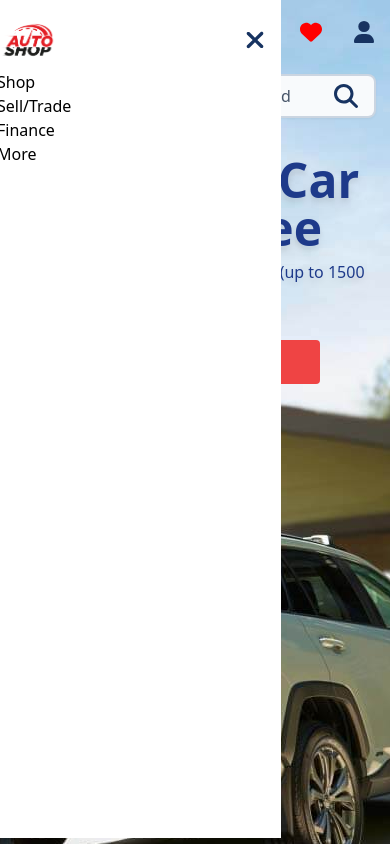
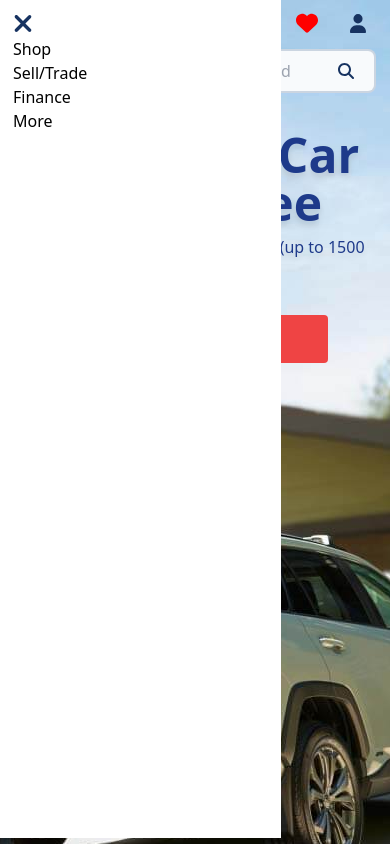
Before and after one commit to 5F8575tree/landing-page-next, a Next.js app: page / in a window 390 px wide. Both pictures are taken after a click on the picture 26 px from the left and 32 px from the top of the page. Built offline with nearby package versions, Linux system fonts and the light colour scheme.

Commit message:
tidy mobile view layout

```diff
--- a/src/components/Button.jsx
+++ b/src/components/Button.jsx
@@ -1,7 +1,7 @@
 const Button = () => {
   return (
     <div className="flex justify-center">
-      <button className="text-center text-white text-sm font-normal bg-red-500 hover:bg-red-400 py-3 px-20 rounded mt-8 sm:drop-shadow-lg">
+      <button className="text-center text-white font-bold bg-red-500 hover:bg-red-400 py-3 px-20 rounded mt-8 sm:drop-shadow-lg">
         SEARCH CARS
       </button>
     </div>
--- a/src/components/Hero.jsx
+++ b/src/components/Hero.jsx
@@ -30,7 +30,11 @@ const Hero = () => {
       className="w-screen h-screen xl:px-48 lg:px-16 md:px-8 sm:px-4 px-4"
       id="hero-image"
     >
-      {isSmallScreen ? <NavbarMobile /> : <Navbar />}
+      {isSmallScreen ? (
+        <NavbarMobile isSmallScreen={isSmallScreen} />
+      ) : (
+        <Navbar />
+      )}
       <Searchbar />
       <div className="h-4/6 flex flex-col md:items-start md:justify-center sm:justify-start mt-10">
         <h2
--- a/src/components/LocationSection.jsx
+++ b/src/components/LocationSection.jsx
@@ -1,13 +1,14 @@
 import Image from "next/image";
 import { useState, useRef } from "react";
 
-const LocationSection = () => {
+const LocationSection = ({ isSmallScreen }) => {
   const [menuOpen, setMenuOpen] = useState(false);
 
   const menuRef = useRef(null);
 
   let timeoutId;
 
+  // small screens and above
   const onHover = () => {
     clearTimeout(timeoutId);
     setMenuOpen(true);
@@ -24,6 +25,11 @@ const LocationSection = () => {
     }, 100);
   };
 
+  //mobile screens
+  const handleOnClick = () => {
+    setMenuOpen(!menuOpen);
+  };
+
   return (
     <li
       className="relative list-none"
@@ -36,8 +42,10 @@ const LocationSection = () => {
           className="
             flex-cols
             absolute
-            -bottom-72
-            right-0
+            top-5
+            sm:-bottom-72
+            -right-8
+            sm:right-0
             w-72
             bg-white
             p-3
@@ -77,10 +85,14 @@ const LocationSection = () => {
         <Image
           src="/map-pin.svg"
           alt="map pin icon"
-          width="20"
-          height="20"
-          className="mr-3 cursor-pointer"
+          width="16"
+          height="16"
+          className="md:mr-3 cursor-pointer"
+          onClick={handleOnClick}
         />
+        {isSmallScreen ? (
+          <div></div>
+        ) : (
           <div className="flex-col cursor-pointer">
             <p className="text-xs font-light">Your store for 66204</p>
             <div className="flex items-center">
@@ -94,6 +106,7 @@ const LocationSection = () => {
               />
             </div>
           </div>
+        )}
       </div>
     </li>
   );
--- a/src/components/NavbarMobile.jsx
+++ b/src/components/NavbarMobile.jsx
@@ -2,7 +2,7 @@ import Image from "next/image";
 import { useState } from "react";
 import LocationSection from "./LocationSection";
 
-const NavbarMobile = () => {
+const NavbarMobile = ({ isSmallScreen }) => {
   const [menuIsOpen, setMenuIsOpen] = useState(false);
 
   const handleOnClick = () => {
@@ -28,14 +28,14 @@ const NavbarMobile = () => {
           >
             {menuIsOpen ? (
               <div className="flex flex-col">
-                <div className="flex justify-between">
-                  <Image
+                <div className="flex justify-between sm:ml-0 ml-4">
+                  {/* <Image
                     src="/car_shop_logo.png"
                     alt="company logo"
                     height="60"
                     width="60"
                     className="self-center"
-                  />
+                  /> */}
                   <Image
                     src="/cross.svg"
                     alt="exit icon"
@@ -45,7 +45,7 @@ const NavbarMobile = () => {
                     className="hover:cursor-pointer self-center"
                   />
                 </div>
-                <ul>
+                <ul className="ml-4">
                   <li>Shop</li>
                   <li>Sell/Trade</li>
                   <li>Finance</li>
@@ -57,9 +57,16 @@ const NavbarMobile = () => {
             )}
           </div>
         </div>
+        {/* <Image
+          src="/car_shop_logo.png"
+          alt="company logo"
+          height="30"
+          width="30"
+          className="ml-6"
+        /> */}
       </section>
       <section id="right" className="blue-text flex">
-        <LocationSection />
+        <LocationSection isSmallScreen={isSmallScreen} />
         <ul className="flex items-center">
           <li className="ml-8" id="svg-container">
             <Image
@@ -74,9 +81,9 @@ const NavbarMobile = () => {
             <Image
               src="/user.svg"
               alt="user icon"
-              width="20"
-              height="20"
-              className="cursor-pointer"
+              width="16"
+              height="16"
+              className="cursor-pointer mr-2"
             />
           </li>
         </ul>
--- a/src/components/Searchbar.jsx
+++ b/src/components/Searchbar.jsx
@@ -2,7 +2,7 @@ import Image from "next/image";
 
 const Searchbar = () => {
   return (
-    <section className="searchbar flex justify-center mt-6">
+    <section className="searchbar flex justify-center md:mt-6 mt-4">
       <form action="" className="w-full">
         <div className="relative flex items-center">
           <input
@@ -13,7 +13,7 @@ const Searchbar = () => {
             aria-label="search talk"
             className="
               py-2
-              placeholder-slate-600
+              md:placeholder-slate-600
               hover:placeholder-slate-300
               focus:placeholder-slate-300
               text-black
@@ -22,7 +22,7 @@ const Searchbar = () => {
               ring-2
               ring-slate-300
               w-full
-              drop-shadow-sm
+              drop-shadow-xs
               focus:ring-slate-500
               focus:ring-2
               bg-slate-50
@@ -37,7 +37,7 @@ const Searchbar = () => {
             alt="search icon"
             width="24"
             height="24"
-            className="absolute right-4 sm:right-10 pointer-events-none"
+            className="absolute right-4 sm:right-10 pointer-events-none h-4 md:h-8"
           />
         </div>
       </form>
```
Lines whose indentation alone changed are shown as unchanged.
